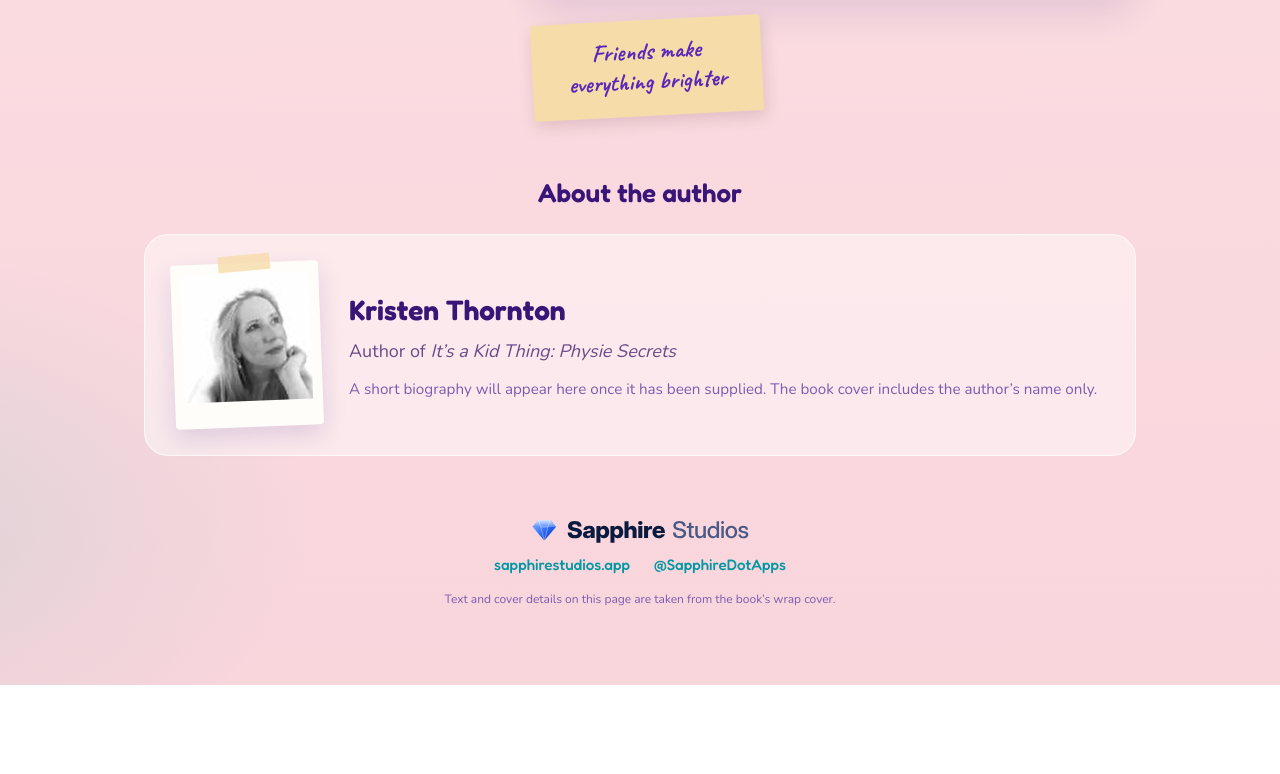
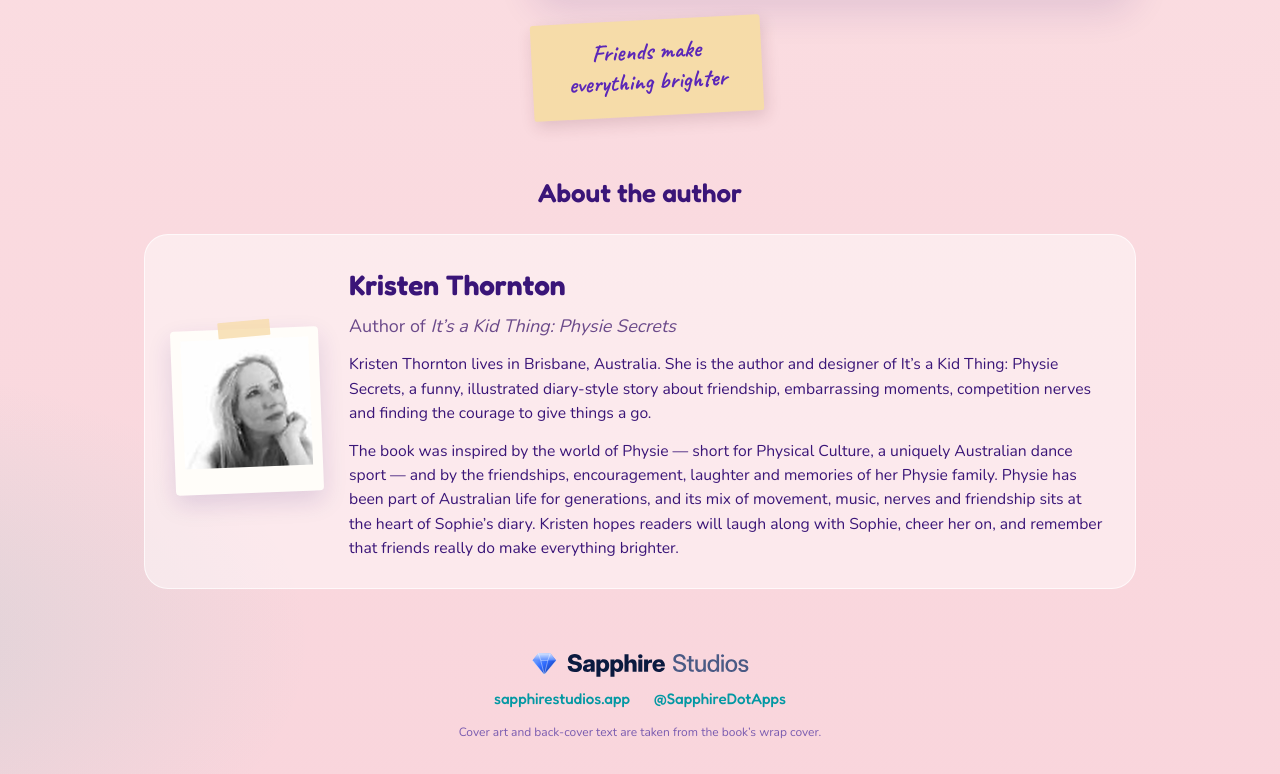
Before and after one commit to proteus-mx/app-catalog, a plain HTML site: page physiescrets/index.html in a window 1280 px wide. Shown: the part 935-1709 px from the top of the page. Before the commit the page ends 1620 px from the top, so only its background shows below. Drawn offline with Linux system fonts and the light colour scheme.

Commit message:
Update Physie Secrets author bio and footer wording
Replace the About the author placeholder with Kristen Thornton's
biography, and tweak the footer credit for the wrap-cover source.

```diff
--- a/physiescrets/css/styles.css
+++ b/physiescrets/css/styles.css
@@ -327,3 +327,11 @@ section h2.section {
     padding: 22px 18px;
   }
 }
+
+.author-bio p {
+  margin: 0 0 0.85em;
+  color: var(--ink, #3a1578);
+  font-size: 0.98rem;
+  line-height: 1.55;
+}
+.author-bio p:last-child { margin-bottom: 0; }
--- a/physiescrets/index.html
+++ b/physiescrets/index.html
@@ -94,7 +94,10 @@
           <div>
             <h2>Kristen Thornton</h2>
             <p class="role">Author of <em>It’s a Kid Thing: Physie Secrets</em></p>
-            <p class="bio-note">A short biography will appear here once it has been supplied. The book cover includes the author’s name only.</p>
+            <div class="author-bio">
+              <p>Kristen Thornton lives in Brisbane, Australia. She is the author and designer of It’s a Kid Thing: Physie Secrets, a funny, illustrated diary-style story about friendship, embarrassing moments, competition nerves and finding the courage to give things a go.</p>
+              <p>The book was inspired by the world of Physie — short for Physical Culture, a uniquely Australian dance sport — and by the friendships, encouragement, laughter and memories of her Physie family. Physie has been part of Australian life for generations, and its mix of movement, music, nerves and friendship sits at the heart of Sophie’s diary. Kristen hopes readers will laugh along with Sophie, cheer her on, and remember that friends really do make everything brighter.</p>
+            </div>
           </div>
         </div>
       </section>
@@ -106,7 +109,7 @@
         <a href="https://sapphirestudios.app">sapphirestudios.app</a>
         <a href="https://x.com/SapphireDotApps">@SapphireDotApps</a>
       </p>
-      <p class="legal">Text and cover details on this page are taken from the book’s wrap cover.</p>
+      <p class="legal">Cover art and back-cover text are taken from the book’s wrap cover.</p>
     </footer>
   </div>
 </body>
```
